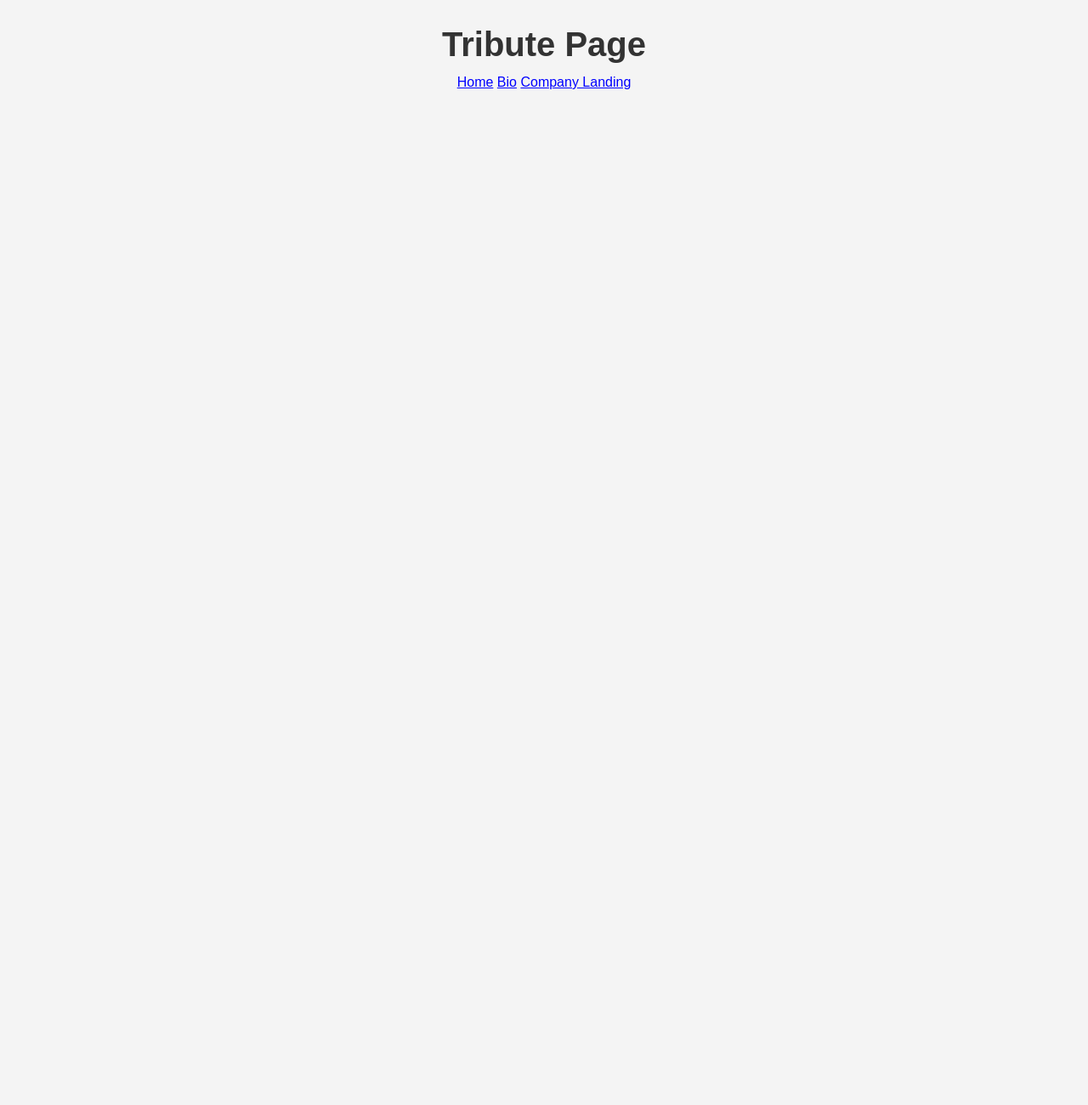
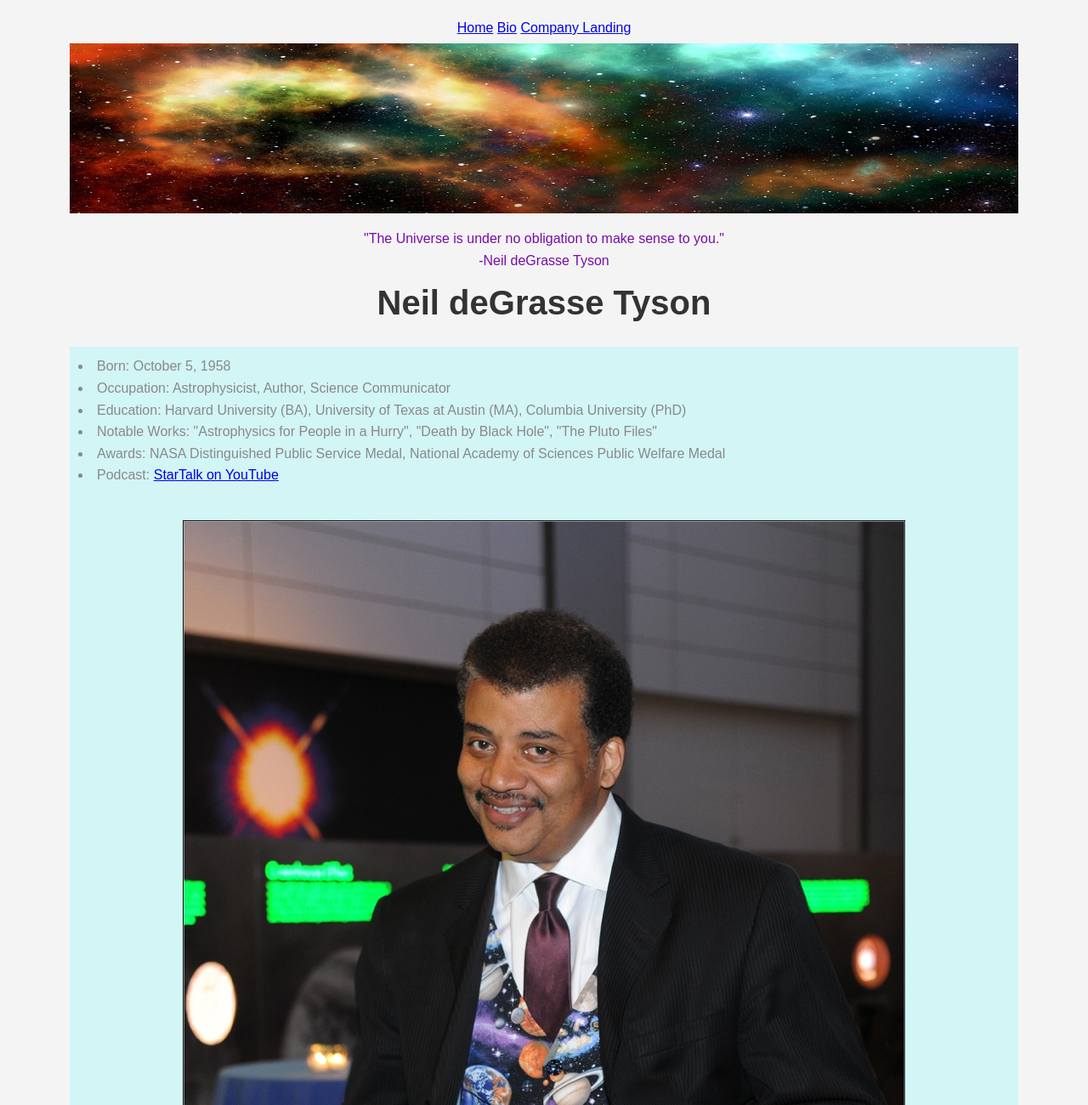
Before and after one commit to ChandaB/MERN-Phase-1-Bio-Page-Project, a plain HTML site: page tribute.html in a window 1280 px wide. Shown: the top 1300 px of the page at 85% size. Before the commit the page ends 800 px from the top, so only its background shows below. Drawn offline with Linux system fonts and the light colour scheme.

Commit message:
Updates for tribute page

```diff
--- a/styles.css
+++ b/styles.css
@@ -2,6 +2,44 @@
     margin: 0;
     padding: 0;
     box-sizing: border-box;
+}
+
+
+#img-div {
+    align-items: center;
+    background-color: #f4f4f4;
+}
+
+#img{
+    max-height: 200px;
+    max-width: 90%;
+    height: auto;
+    margin: 5px;
+}
+
+#img-caption {
+    text-align: center;
+    font-size: 1em;
+    color: #770ca9;
+    margin: 5px 0;
+}
+
+#main {
+    background-color: rgb(210, 245, 245);
+    margin: 10px auto;
+    font-family: sans-serif;
+    font-weight: 300;
+    text-align: left;
+    width: 90%;
+    box-sizing: border-box;
+    align-content: center;
+}
+
+#tribute-info {
+    margin: 0;
+    width: 90%;
+    padding: 10px;
+    list-style-position: inside;
 }
 
 /* Reset some default browser styles */
@@ -39,37 +77,18 @@ header h1 {
     color: #333;
 }
 
-/* Style the bio section */
-.bio {
-    display: flex;
-    flex-direction: column;
-    align-items: center;
-}
+.center {
+    display: block;
+    margin-left: auto;
+    margin-right: auto;
+    margin-top: 30px;
 
-.bio img {
-    border-radius: 50%;
-    width: 150px;
-    height: 150px;
-    margin-bottom: 20px;
-}
-
-.bio h2 {
-    font-size: 2em;
-    color: #555;
-    margin-bottom: 10px;
-}
-
-.bio p {
-    font-size: 1.2em;
-    color: #666;
-    text-align: center;
-    max-width: 600px;
-}
+  }
 
 /* Style the footer */
 footer {
     text-align: center;
-    margin-top: 20px;
+    margin-top: 40px;
     font-size: 0.9em;
     color: #999;
 }
--- a/tribute.html
+++ b/tribute.html
@@ -4,14 +4,49 @@
 <head>
     <meta charset="UTF-8">
     <meta name="viewport" content="width=device-width, initial-scale=1.0">
-    <title>Tribute Page</title>
-    <link rel="stylesheet" href="bio.css">
+    <title>Tribute Page For Neil deGrasse Tyson</title>
+    <link rel="stylesheet" href="styles.css">
 </head>
 <header>
-    <h1>Tribute Page</h1>
     <a href="index.html">Home</a>
     <a href="bio.html">Bio</a>
     <a href="company-landing.html">Company Landing</a>
+    <div>
+        <figure id="img-div">
+            <img id="img" src="./resources/universe-2742113_1280.jpg" alt="Universe" style="width: 100%;">
+            <figcaption id="img-caption">"The Universe is under no obligation to make sense to you."<br>-Neil deGrasse
+                Tyson</figcaption>
+        </figure>
+        <h1>Neil deGrasse Tyson</h1>
+    </div>
 </header>
 
+<body>
+    <main id="main">
+        <section id="tribute-info">
+            <ul>
+                <li>Born: October 5, 1958</li>
+                <li>Occupation: Astrophysicist, Author, Science Communicator</li>
+                <li>Education: Harvard University (BA), University of Texas at Austin (MA), Columbia University (PhD)
+                </li>
+                <li>Notable Works: "Astrophysics for People in a Hurry", "Death by Black Hole", "The Pluto Files"</li>
+                <li>Awards: NASA Distinguished Public Service Medal, National Academy of Sciences Public Welfare Medal
+                </li>
+                <li>Podcast: <a href="https://www.youtube.com/@StarTalk">StarTalk on YouTube</a></li>
+            </ul>
+        </section>
+        <img src="./resources/RM_NeilTysonIssacDebate2.jpg" alt="Neil deGrasse Tyson Startalk" class="center">
+                <figcaption id="img-caption">Photo by <a
+                        href="https://neildegrassetyson.com/media/images/about/portraits/RM_NeilTysonIssacDebate2.jpg">Roderick
+                        Mickens</a>, Credit: © AMNH, Photo by Roderick Mickens</figcaption>
+    </main>
+</body>
+
+<footer>
+    <p>&copy; 2025 Chanda Barrick. All rights reserved.</p>
+    <p>If you'd like to read more about Neil deGrasse Tyson, check out his page <a href="https://neildegrassetyson.com/"
+            target="_blank">here</a></p>
+</footer>
+
+
 </html>
```
Also changed, not shown: resources/RM_NeilTysonIssacDebate2.jpg (added), resources/universe-2742113_1280.jpg (added).
